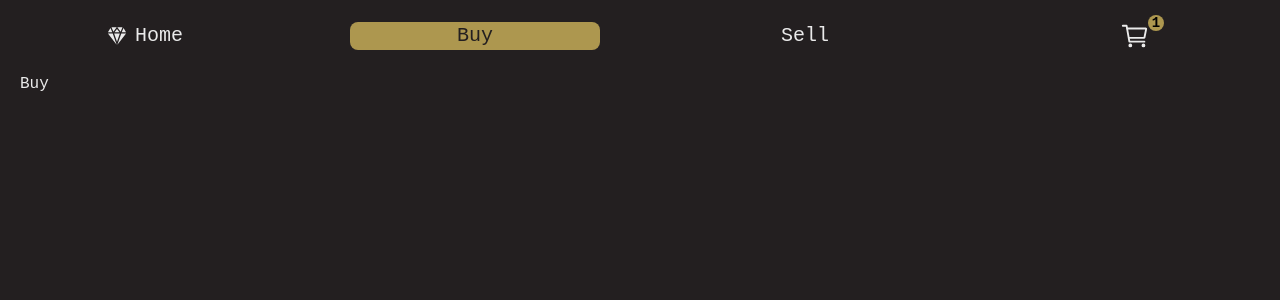
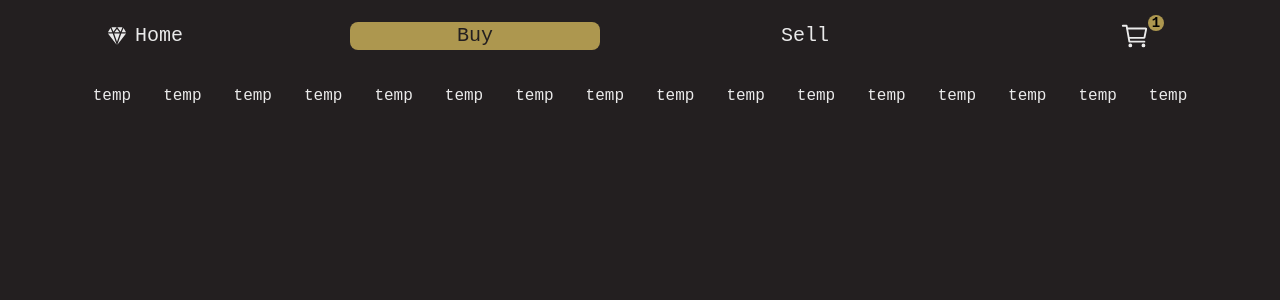
Before and after one commit to vipul-khedekar/top-1percent-exchange_buysell, a React (Vite) app: page /store/buy in a window 1280 px wide. Shown: the top 300 px of the page. Built offline with nearby package versions, Linux system fonts and the light colour scheme.

Commit message:
Update: Mapped item card instances in store.

```diff
--- /dev/null
+++ b/src/components/Card.tsx
@@ -0,0 +1,5 @@
+function Card() {
+  return <div>temp</div>;
+}
+
+export default Card;
--- /dev/null
+++ b/src/components/Store.tsx
@@ -0,0 +1,15 @@
+import { StoreItems } from "../data/StoreItems";
+import Card from "./Card";
+
+function Store() {
+  return (
+    <div className="h-full w-full flex flex-wrap justify-center items-center gap-8 mt-8">
+      {StoreItems &&
+        StoreItems.map((item) => {
+          return <Card key={item.id} item={item} />;
+        })}
+    </div>
+  );
+}
+
+export default Store;
--- a/src/pages/Buy.tsx
+++ b/src/pages/Buy.tsx
@@ -1,10 +1,11 @@
 import Navbar from "../components/Navbar";
+import Store from "../components/Store";
 
 function Buy() {
   return (
     <div>
       <Navbar />
-      <h2>Buy</h2>
+      <Store />
     </div>
   );
 }
```
